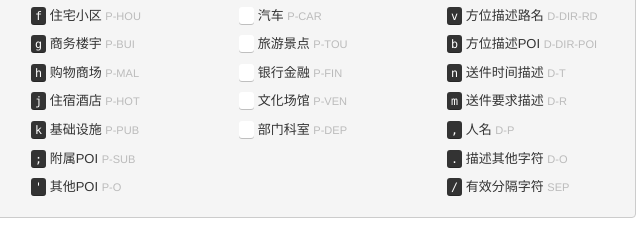
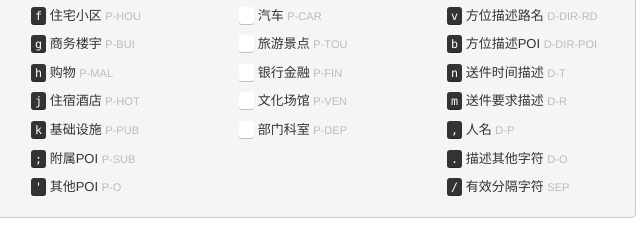
Before and after one commit to wangjunji/address-segmentation-tool, a plain HTML site: page index.html in a window 1280 px wide. Shown: the part 170-404 px from the top of the page, 624-1264 px from the left. Drawn offline with nearby package versions, Linux system fonts and the light colour scheme.

Commit message:
标签调整2

```diff
--- a/index.html
+++ b/index.html
@@ -126,7 +126,7 @@
                                 <kbd>g</kbd> 商务楼宇 <small>P-BUI</small>
                             </p>
                             <p>
-                                <kbd>h</kbd> 购物商场 <small>P-MAL</small>
+                                <kbd>h</kbd> 购物 <small>P-MAL</small>
                             </p>
                             <p>
                                 <kbd>j</kbd> 住宿酒店 <small>P-HOT</small>
--- a/js/config.js
+++ b/js/config.js
@@ -99,7 +99,7 @@ var OPTION = {
         autocomplete:['厦']
     }, {
         value: 'P-MAL',
-        label: '购物商场',
+        label: '购物',
         hotkey: 'h',
         autocomplete:['场']
     }, {
```
